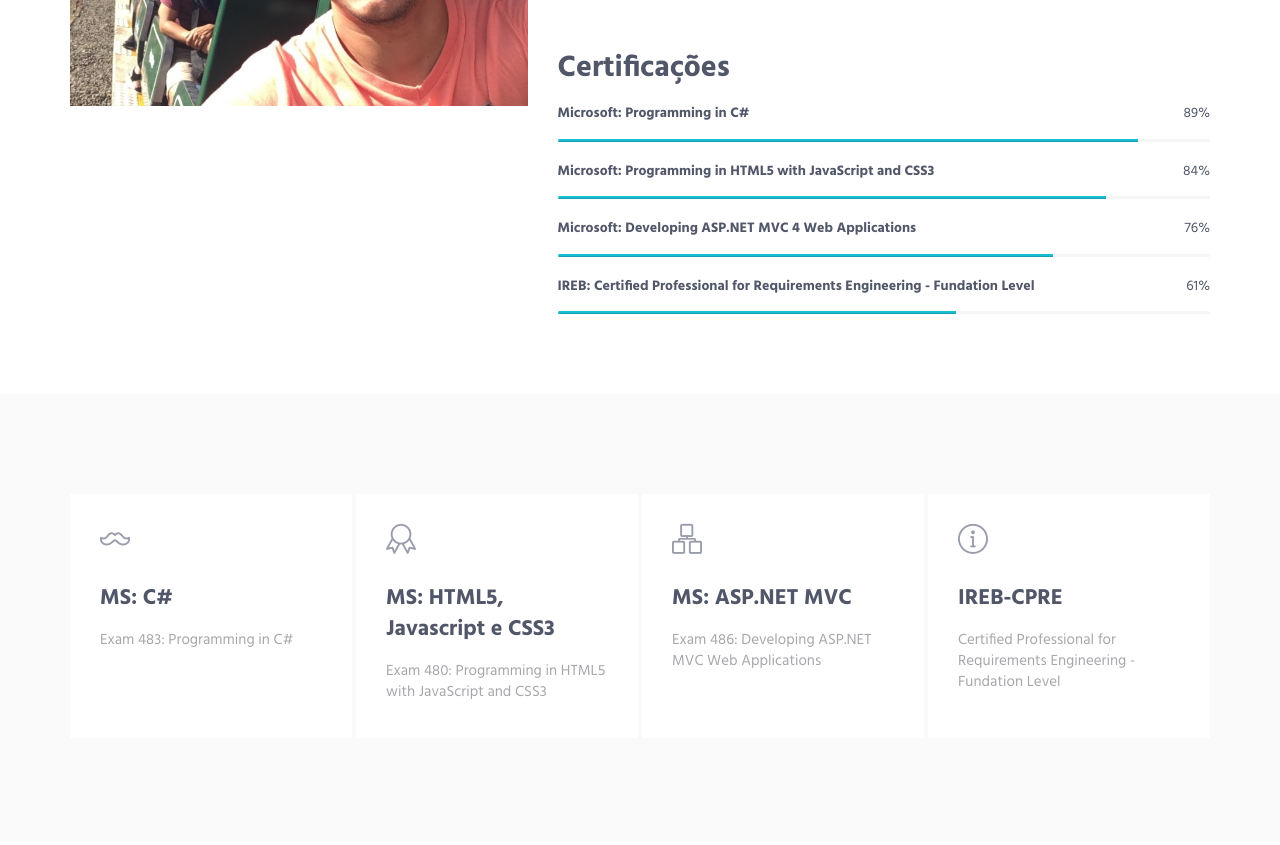
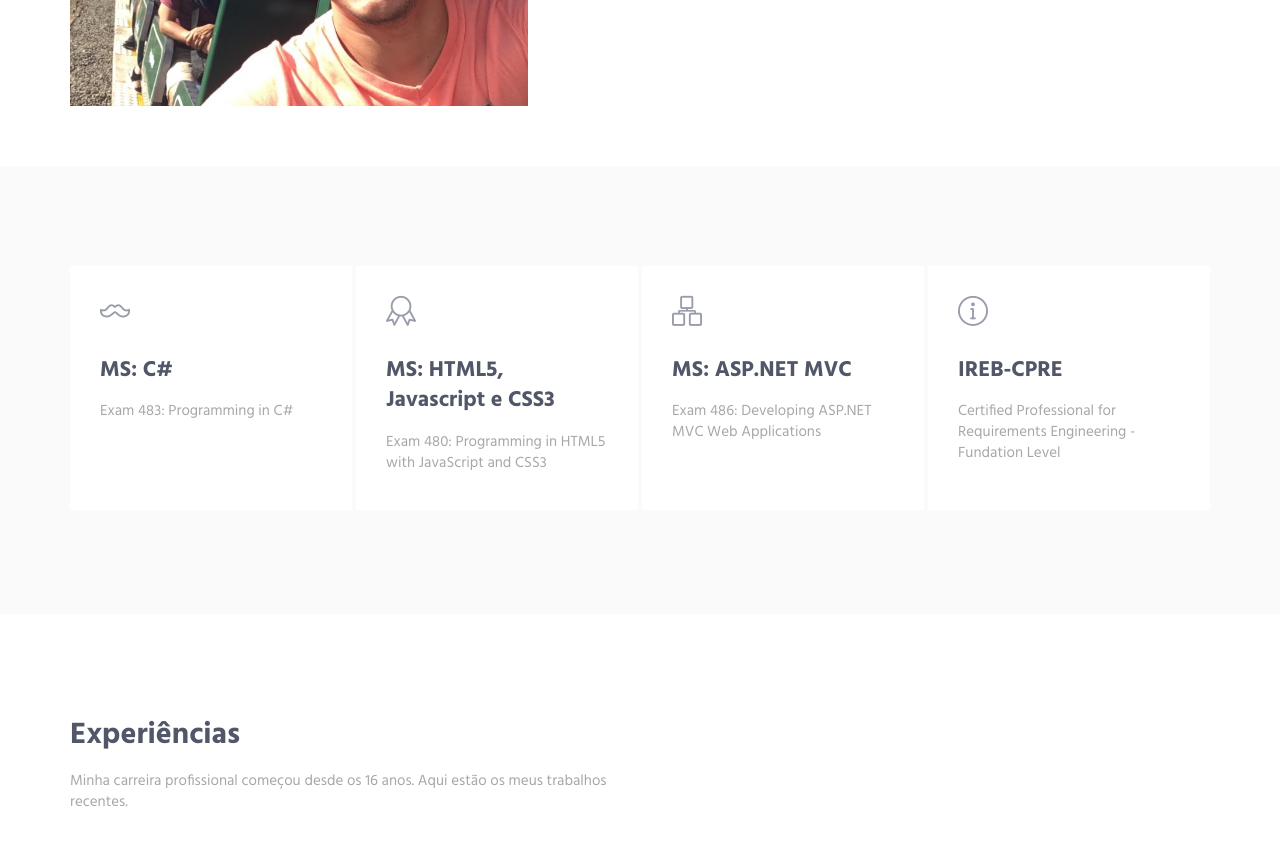
Before and after one commit to marpriori/www-marpriori, a website: page index.html in a window 1280 px wide. Shown: the part 939-1784 px from the top of the page. Drawn offline with Linux system fonts and the light colour scheme.

Commit message:
Removido percentual certificação

```diff
--- a/index.html
+++ b/index.html
@@ -129,33 +129,6 @@
                         </div>
                     </div>
 
-                    <h2>Certificações</h2>
-                    <!-- Progress Box -->
-                    <div class="progress-box">
-                        <h5>Microsoft: Programming in C# <span class="color-heading pull-right">89%</span></h5>
-                        <div class="progress">
-                            <div class="progress-bar bg-color-base" role="progressbar" data-width="89"></div>
-                        </div>
-                    </div>
-                    <div class="progress-box">
-                        <h5>Microsoft: Programming in HTML5 with JavaScript and CSS3 <span class="color-heading pull-right">84%</span></h5>
-                        <div class="progress">
-                            <div class="progress-bar bg-color-base" role="progressbar" data-width="84"></div>
-                        </div>
-                    </div>
-                    <div class="progress-box">
-                        <h5>Microsoft: Developing ASP.NET MVC 4 Web Applications <span class="color-heading pull-right">76%</span></h5>
-                        <div class="progress">
-                            <div class="progress-bar bg-color-base" role="progressbar" data-width="76"></div>
-                        </div>
-                    </div>
-                    <div class="progress-box">
-                        <h5>IREB: Certified Professional for Requirements Engineering - Fundation Level <span class="color-heading pull-right">61%</span></h5>
-                        <div class="progress">
-                            <div class="progress-bar bg-color-base" role="progressbar" data-width="61"></div>
-                        </div>
-                    </div>
-                    <!-- End Progress Box -->
                 </div>
             </div>
             <!--// end row -->
```
